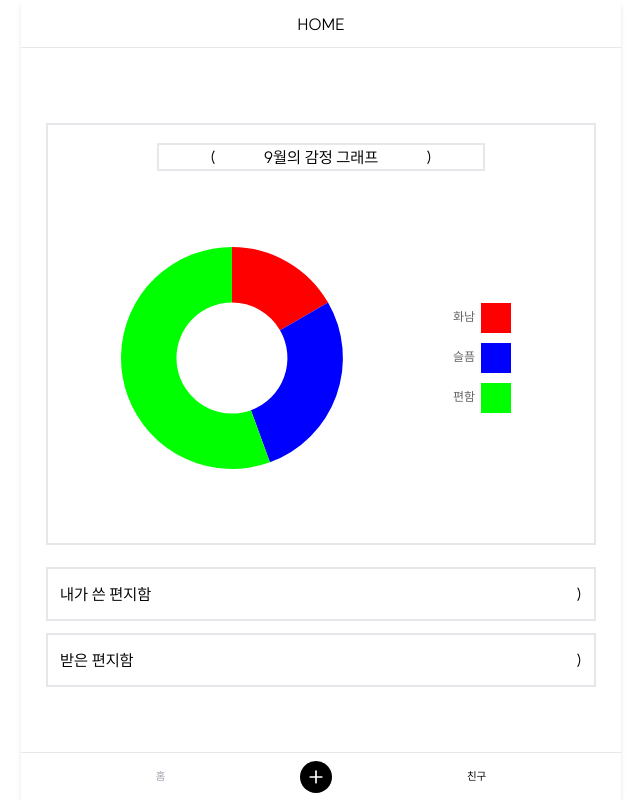
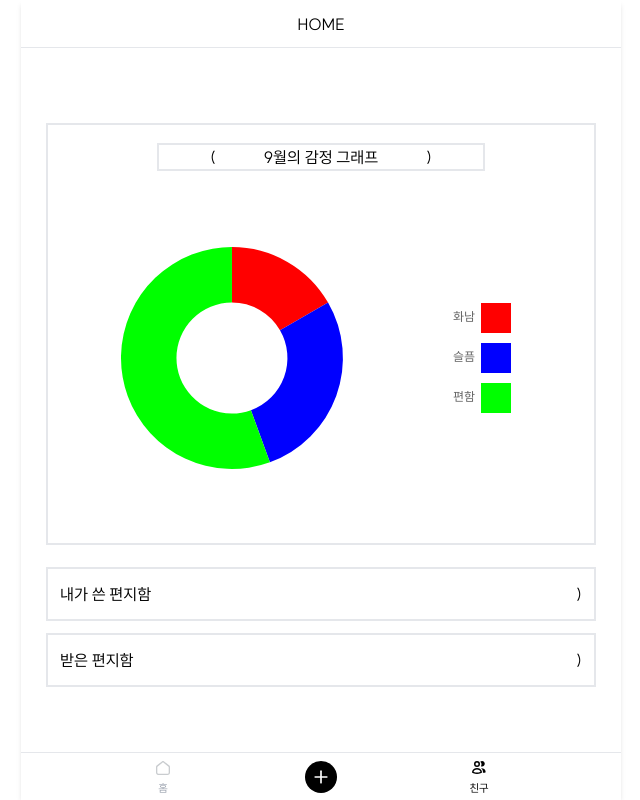
Before and after one commit to TEAM-EMOLE/EMORE-CLIENT, a React (Vite) app: page / in a window 1280 px wide. Shown: the whole page, without its empty margins (319-959 px from the left). Built offline with nearby package versions, Linux system fonts and the light colour scheme.

Commit message:
✨ Feat : footer icon 구현 및 활성화 여부에 따라 색상 설정

```diff
--- /dev/null
+++ b/src/commons/components/Footer/components/Button/FriendIcon/index.tsx
@@ -0,0 +1,28 @@
+export default function FriendIcon({ isFriend }: { isFriend?: boolean }) {
+  return (
+    <svg
+      width="24"
+      height="24"
+      viewBox="0 0 24 24"
+      fill="none"
+      xmlns="http://www.w3.org/2000/svg"
+    >
+      <circle cx="10" cy="8" r="2.25" stroke={isFriend ? "#C9CCCF" : "black"} stroke-width="1.5"/>
+      <path
+        d="M14.2159 16.1262C14.0192 16.2467 13.7353 16.404 13.3719 16.5626C12.5886 16.9044 11.4408 17.25 10 17.25C8.55924 17.25 7.41143 16.9044 6.62808 16.5626C6.26465 16.404 5.98076 16.2467 5.78414 16.1262C5.79246 16.0672 5.80278 16.0027 5.8156 15.9335C5.88356 15.5665 6.01823 15.0866 6.28065 14.6142C6.54065 14.1462 6.92353 13.6893 7.49529 13.3462C8.06592 13.0039 8.8661 12.75 10 12.75C11.1339 12.75 11.9341 13.0039 12.5047 13.3462C13.0765 13.6893 13.4593 14.1462 13.7194 14.6142C13.9818 15.0866 14.1164 15.5665 14.1844 15.9335C14.1972 16.0027 14.2075 16.0672 14.2159 16.1262Z"
+        stroke={isFriend ? "#C9CCCF" : "black"} stroke-width="1.5"/>
+      <path
+        fill-rule="evenodd"
+        clip-rule="evenodd"
+        d="M13.8956 10.1566C14.2842 9.62108 14.5133 8.9623 14.5133 8.25C14.5133 7.20639 14.0214 6.27766 13.2568 5.68302C13.7351 5.2581 14.3649 5 15.055 5C16.5508 5 17.7633 6.21256 17.7633 7.70833C17.7633 9.2041 16.5508 10.4167 15.055 10.4167C14.6401 10.4167 14.247 10.3234 13.8956 10.1566Z"
+        fill={isFriend ? "#C9CCCF" : "black"}
+      />
+      <path
+        fill-rule="evenodd"
+        clip-rule="evenodd"
+        d="M14.008 12.2202C15.9777 13.519 16.0187 15.715 15.8986 16.8013C17.0309 16.8966 17.8915 16.7036 18.2951 16.5838C18.4572 16.5357 18.5736 16.4035 18.5963 16.236C18.7013 15.461 18.7345 13.1859 15.713 12.3872C15.058 12.2141 14.4935 12.1722 14.008 12.2202Z"
+        fill={isFriend ? "#C9CCCF" : "black"}
+      />
+    </svg>
+  )
+}
--- /dev/null
+++ b/src/commons/components/Footer/components/Button/HomeIcon/index.tsx
@@ -0,0 +1,18 @@
+export default function HomeIcon({ isHome }: { isHome?: boolean }) {
+  return (
+    <svg
+      width="24"
+      height="24"
+      viewBox="0 0 24 24"
+      fill="none"
+      xmlns="http://www.w3.org/2000/svg"
+    >
+      <mask id="path-1-inside-1_1409_303" fill="white">
+        <path d="M5.65234 9.61513L10.9023 5.38704C11.5431 4.87099 12.4569 4.87099 13.0977 5.38704L18.3477 9.61513C18.7601 9.94733 19 10.4475 19 10.9771V16.5833C19 18.5161 17.4444 18.9993 16.6667 18.9993H7.33333C5.46667 18.9993 5 17.3886 5 16.5833V10.9781C5 10.4485 5.23985 9.94733 5.65234 9.61513Z"/>
+      </mask>
+      <path d="M10.9023 5.38704L10.0791 4.36483V4.36483L10.9023 5.38704ZM5.65234 9.61513L6.47559 10.6373H6.47559L5.65234 9.61513ZM18.3477 9.61513L17.5244 10.6373L17.5244 10.6373L18.3477 9.61513ZM13.0977 5.38704L13.9209 4.36483L13.0977 5.38704ZM10.0791 4.36483L4.8291 8.59291L6.47559 10.6373L11.7256 6.40926L10.0791 4.36483ZM3.6875 10.9781V16.5833H6.3125V10.9781H3.6875ZM3.6875 16.5833C3.6875 17.187 3.85195 18.0702 4.38908 18.8426C4.97418 19.6841 5.95264 20.3118 7.33333 20.3118V17.6868C7.06145 17.6868 6.89797 17.6299 6.79964 17.5774C6.6992 17.5237 6.6162 17.4475 6.54426 17.344C6.38138 17.1098 6.3125 16.785 6.3125 16.5833H3.6875ZM7.33333 20.3118H16.6667V17.6868H7.33333V20.3118ZM16.6667 20.3118C17.275 20.3118 18.1508 20.134 18.9095 19.5684C19.7324 18.9549 20.3125 17.9585 20.3125 16.5833H17.6875C17.6875 16.8862 17.6278 17.075 17.57 17.1909C17.5122 17.3069 17.4346 17.3937 17.3405 17.4639C17.127 17.6231 16.8361 17.6868 16.6667 17.6868V20.3118ZM20.3125 16.5833V10.9771H17.6875V16.5833H20.3125ZM19.1709 8.59291L13.9209 4.36483L12.2744 6.40926L17.5244 10.6373L19.1709 8.59291ZM20.3125 10.9771C20.3125 10.0495 19.8922 9.17377 19.1709 8.59291L17.5244 10.6373C17.6281 10.7209 17.6875 10.8455 17.6875 10.9771H20.3125ZM4.8291 8.59291C4.10724 9.17426 3.6875 10.0512 3.6875 10.9781H6.3125C6.3125 10.8457 6.37246 10.7204 6.47559 10.6373L4.8291 8.59291ZM11.7256 6.40926C11.8858 6.28025 12.1142 6.28025 12.2744 6.40926L13.9209 4.36483C12.7995 3.46172 11.2005 3.46172 10.0791 4.36483L11.7256 6.40926Z"
+        fill={isHome ? "#C9CCCF" : "black"} mask="url(#path-1-inside-1_1409_303)"
+      />
+    </svg>
+  )
+}
--- a/src/commons/components/Footer/components/Button/index.tsx
+++ b/src/commons/components/Footer/components/Button/index.tsx
@@ -1,16 +1,20 @@
+import { ReactNode } from "react"; // 반드시 React를 import 하세요
+
 interface ButtonProps {
   isDisabled?: boolean;
   text: string;
   onClick: () => void;
+  icon?: ReactNode;
 }
 
-export default function Button({ isDisabled, text, onClick }: ButtonProps) {
+export default function Button({ isDisabled, text, onClick, icon }: ButtonProps) {
   return (
     <button
       className={`flex flex-col justify-center items-center ${isDisabled ? "text-gray-400 cursor-not-allowed" : "text-black"} text-11`}
       onClick={() => !isDisabled && onClick()}
       disabled={isDisabled}
     >
+      {icon && <div>{icon}</div>}
       {text}
     </button>
   );
--- a/src/commons/components/Footer/index.tsx
+++ b/src/commons/components/Footer/index.tsx
@@ -8,6 +8,8 @@
 import { useNavigate } from "react-router-dom";
 import Button from "./components/Button";
 import WriteButton from "./components/WriteButton";
+import HomeIcon from "./components/Button/HomeIcon";
+import FriendIcon from "./components/Button/FriendIcon";
 
 interface FooterProps {
   isHome?: boolean;
@@ -23,12 +25,14 @@ export default function Footer({ isHome, isFriend }: FooterProps) {
         isDisabled={isHome}
         text="홈"
         onClick={() => navigate('/')}
+        icon={<HomeIcon isHome={isHome}/>}
       />
-      <WriteButton onClick={() => navigate('/letter/write')} />
+      <WriteButton onClick={() => navigate('/letters/write')} />
       <Button
         isDisabled={isFriend}
         text="친구"
         onClick={() => navigate('/friend')}
+        icon={<FriendIcon isFriend={isFriend}/>}
       />
     </div>
   );
```
